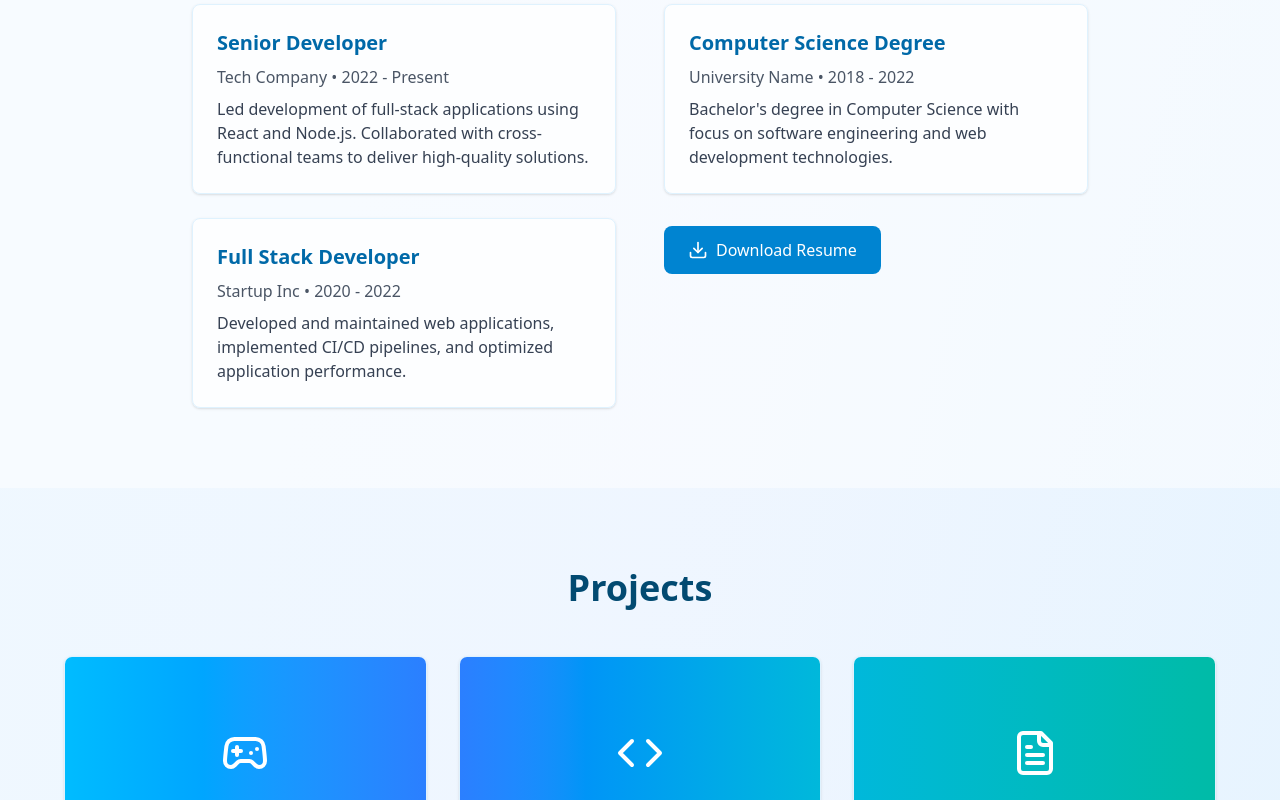
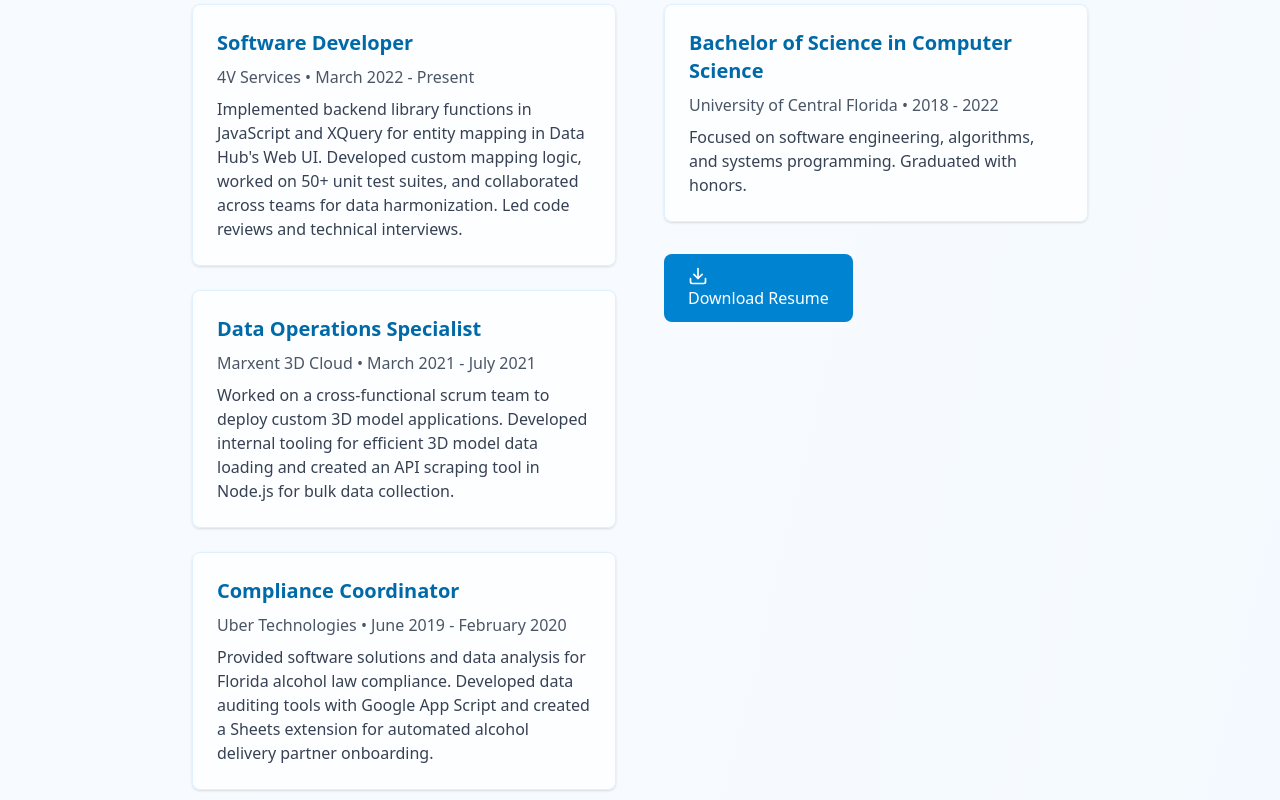
Before and after one commit to gregstula/my-portfolio, a React (Vite) app: page / in a window 1280 px wide. Shown: the part 1620-2420 px from the top of the page. Built offline with nearby package versions, Linux system fonts and the light colour scheme.

Commit message:
Update resume information from LaTeX file

```diff
--- a/src/App.jsx
+++ b/src/App.jsx
@@ -213,27 +213,45 @@
               <div className="space-y-6">
                 <div className="bg-white/80 p-6 rounded-lg shadow-sm border border-sky-100">
                   <h4 className="text-xl font-semibold text-sky-700 mb-2">
-                    Senior Developer
+                    Software Developer
                   </h4>
                   <p className="text-gray-600 mb-2">
-                    Tech Company • 2022 - Present
+                    4V Services • March 2022 - Present
                   </p>
                   <p className="text-gray-700">
-                    Led development of full-stack applications using React and
-                    Node.js. Collaborated with cross-functional teams to deliver
-                    high-quality solutions.
+                    Implemented backend library functions in JavaScript and
+                    XQuery for entity mapping in Data Hub's Web UI. Developed
+                    custom mapping logic, worked on 50+ unit test suites, and
+                    collaborated across teams for data harmonization. Led code
+                    reviews and technical interviews.
                   </p>
                 </div>
                 <div className="bg-white/80 p-6 rounded-lg shadow-sm border border-sky-100">
                   <h4 className="text-xl font-semibold text-sky-700 mb-2">
-                    Full Stack Developer
+                    Data Operations Specialist
                   </h4>
                   <p className="text-gray-600 mb-2">
-                    Startup Inc • 2020 - 2022
+                    Marxent 3D Cloud • March 2021 - July 2021
                   </p>
                   <p className="text-gray-700">
-                    Developed and maintained web applications, implemented CI/CD
-                    pipelines, and optimized application performance.
+                    Worked on a cross-functional scrum team to deploy custom 3D
+                    model applications. Developed internal tooling for efficient
+                    3D model data loading and created an API scraping tool in
+                    Node.js for bulk data collection.
+                  </p>
+                </div>
+                <div className="bg-white/80 p-6 rounded-lg shadow-sm border border-sky-100">
+                  <h4 className="text-xl font-semibold text-sky-700 mb-2">
+                    Compliance Coordinator
+                  </h4>
+                  <p className="text-gray-600 mb-2">
+                    Uber Technologies • June 2019 - February 2020
+                  </p>
+                  <p className="text-gray-700">
+                    Provided software solutions and data analysis for Florida
+                    alcohol law compliance. Developed data auditing tools with
+                    Google App Script and created a Sheets extension for
+                    automated alcohol delivery partner onboarding.
                   </p>
                 </div>
               </div>
@@ -245,22 +263,26 @@
               <div className="space-y-6">
                 <div className="bg-white/80 p-6 rounded-lg shadow-sm border border-sky-100">
                   <h4 className="text-xl font-semibold text-sky-700 mb-2">
-                    Computer Science Degree
+                    Bachelor of Science in Computer Science
                   </h4>
                   <p className="text-gray-600 mb-2">
-                    University Name • 2018 - 2022
+                    University of Central Florida • 2018 - 2022
                   </p>
                   <p className="text-gray-700">
-                    Bachelor's degree in Computer Science with focus on software
-                    engineering and web development technologies.
+                    Focused on software engineering, algorithms, and systems
+                    programming. Graduated with honors.
                   </p>
                 </div>
               </div>
               <div className="mt-8">
-                <button className="bg-sky-600 hover:bg-sky-700 text-white px-6 py-3 rounded-lg font-medium transition-colors flex items-center space-x-2">
+                <a
+                  href="/resume/GregoryDStula_Resume_2025.pdf"
+                  download="GregoryDStula_Resume_2025.pdf"
+                  className="bg-sky-600 hover:bg-sky-700 text-white px-6 py-3 rounded-lg font-medium transition-colors flex items-center space-x-2 inline-block"
+                >
                   <Download size={20} />
                   <span>Download Resume</span>
-                </button>
+                </a>
               </div>
             </div>
           </div>
```
Also changed, not shown: 1 other file (tests, documents, lock files or other folders).
